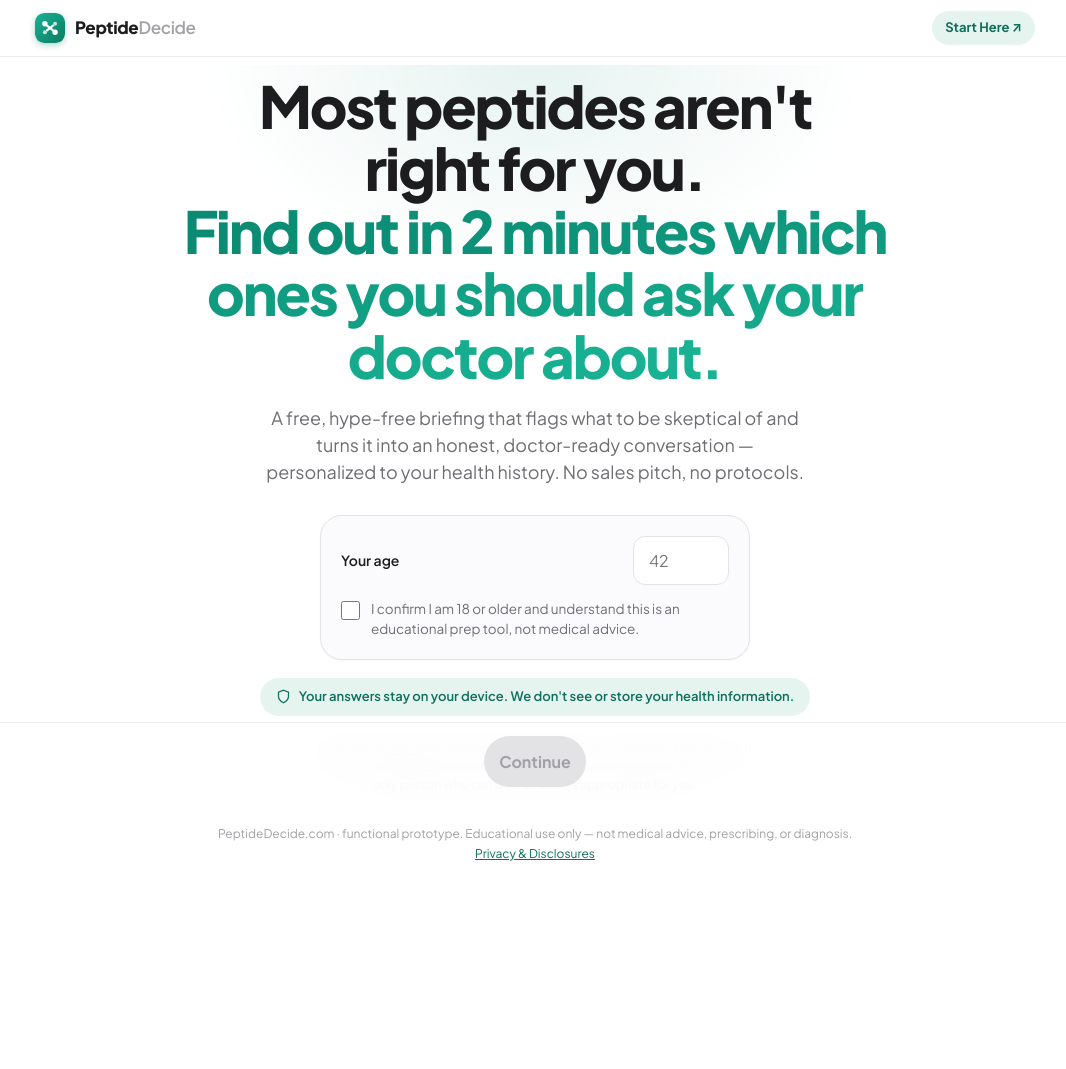
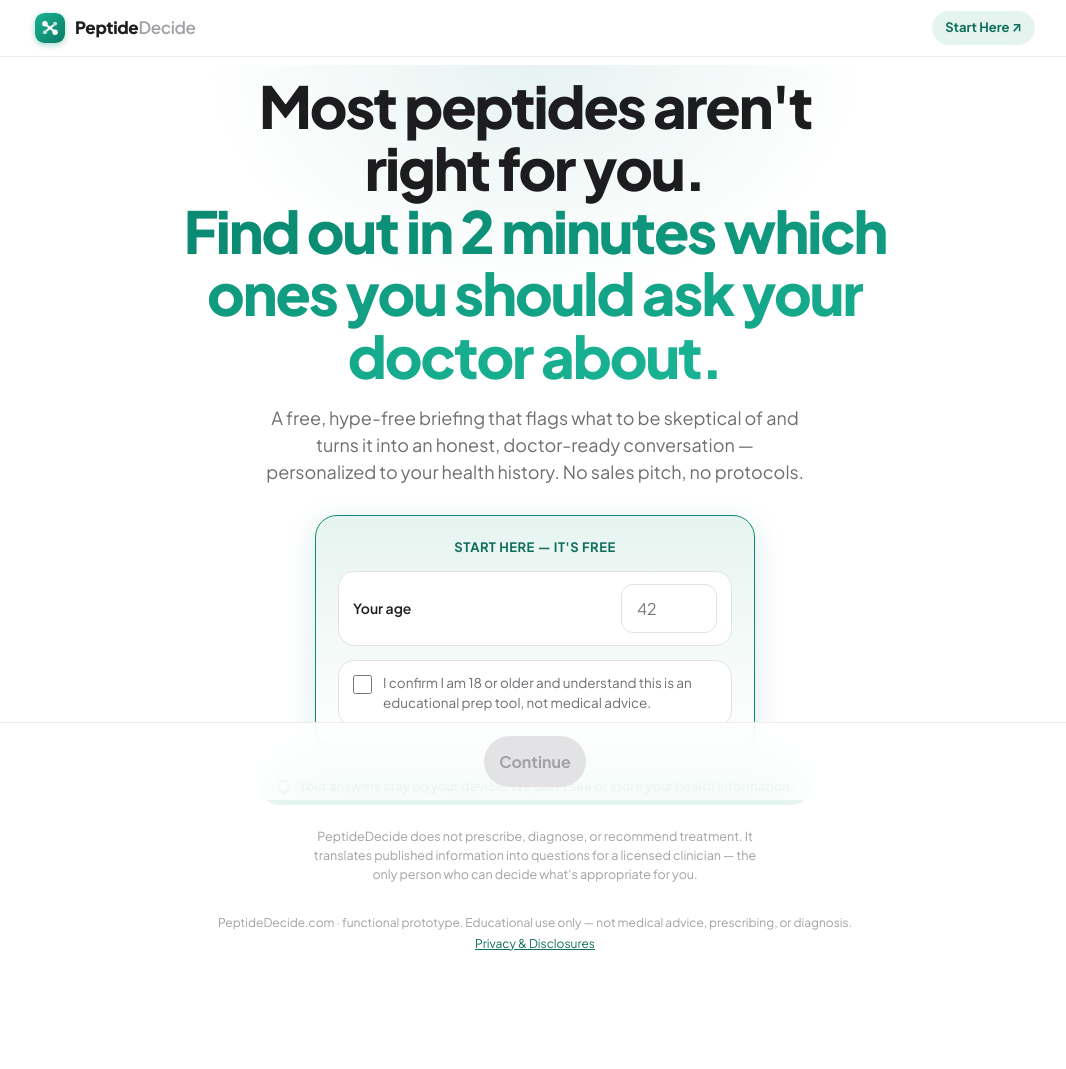
Before and after one commit to reignlabs/peptidedecide, a website: page index.html in a window 1280 px wide. Shown: the whole page, without its empty margins (105-1171 px from the left). Before the commit the page ends 980 px from the top, so only its background shows below. Drawn offline with nearby package versions, Linux system fonts and the light colour scheme.

Commit message:
Add files via upload

```diff
--- a/index.html
+++ b/index.html
@@ -59,11 +59,12 @@
   #step-welcome h1 .g{background:linear-gradient(120deg,var(--accent),#19b394);-webkit-background-clip:text;background-clip:text;color:transparent}
   #step-welcome .lede{margin:0 auto 30px;font-size:18px}
   .hero-glow{position:absolute;inset:0;pointer-events:none;z-index:-1;background:radial-gradient(60% 40% at 50% 0%,rgba(10,138,114,.10),transparent 70%)}
-  .gate{max-width:430px;margin:0 auto;background:var(--bg-3);border:1px solid var(--line);border-radius:var(--r-lg);padding:20px;box-shadow:var(--sh-sm)}
-  .gate .agewrap{display:flex;gap:12px;align-items:center;margin-bottom:14px;text-align:left}
+  .gate{max-width:440px;margin:0 auto;background:linear-gradient(180deg,var(--accent-soft),#fff);border:1.5px solid var(--accent);border-radius:var(--r-lg);padding:22px;box-shadow:0 8px 30px rgba(10,138,114,.16)}
+  .gate-prompt{font-size:13px;font-weight:700;letter-spacing:.04em;text-transform:uppercase;color:var(--accent-2);text-align:center;margin-bottom:14px}
+  .gate .agewrap{display:flex;gap:12px;align-items:center;margin-bottom:14px;text-align:left;background:#fff;border:1px solid var(--line);border-radius:var(--r-md);padding:12px 14px}
   .gate .agewrap label{font-size:14px;font-weight:600;flex:1}
   .gate input[type=number]{width:96px}
-  .agree{display:flex;gap:11px;align-items:flex-start;text-align:left;font-size:13.5px;color:var(--ink-2);cursor:pointer}
+  .agree{display:flex;gap:11px;align-items:flex-start;text-align:left;font-size:13.5px;color:var(--ink-2);cursor:pointer;background:#fff;border:1px solid var(--line);border-radius:var(--r-md);padding:12px 14px}
   .agree input{margin-top:2px;width:19px;height:19px;flex:none;accent-color:var(--accent)}
   .disc-mini{font-size:12.5px;color:var(--ink-3);max-width:460px;margin:22px auto 0;line-height:1.5}
   .privacy-line{display:inline-flex;align-items:center;gap:8px;margin:18px auto 0;font-size:13px;font-weight:600;color:var(--accent-2);background:var(--accent-soft);border-radius:30px;padding:9px 16px}
@@ -255,6 +256,7 @@
     <h1>Most peptides aren't<br>right for you.<br><span class="g">Find out in 2 minutes which ones you should ask your doctor about.</span></h1>
     <p class="lede">A free, hype-free briefing that flags what to be skeptical of and turns it into an honest, doctor-ready conversation — personalized to your health history. No sales pitch, no protocols.</p>
     <div class="gate">
+      <div class="gate-prompt">Start here — it's free</div>
       <div class="agewrap"><label for="age">Your age</label><input type="number" id="age" min="13" max="100" placeholder="42" inputmode="numeric"></div>
       <label class="agree"><input type="checkbox" id="age18"><span>I confirm I am 18 or older and understand this is an educational prep tool, not medical advice.</span></label>
     </div>
```
Also changed, not shown: peptide-university-orientation.html (+1 -1 lines).
